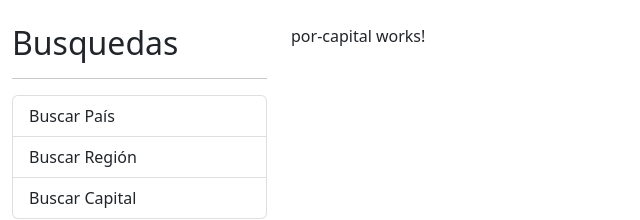
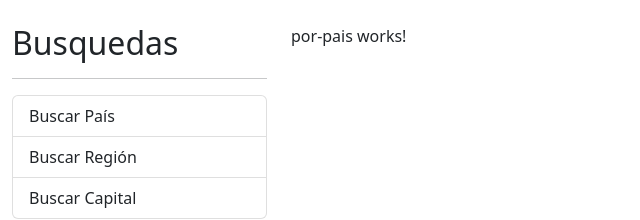
Before and after one commit to luceroraul12/03-paisesApp, an Angular app: page / in a window 1280 px wide. Shown: the top 220 px of the page, without its empty margins (0-640 px from the left). Built offline with nearby package versions, Linux system fonts and the light colour scheme.

Commit message:
fix router outlet

```diff
--- a/src/app/app.component.html
+++ b/src/app/app.component.html
@@ -11,7 +11,7 @@
     </div>
 
     <div class="col">
-        <app-por-capital></app-por-capital>
+        <router-outlet></router-outlet>
     </div>
 
 </div>
```
